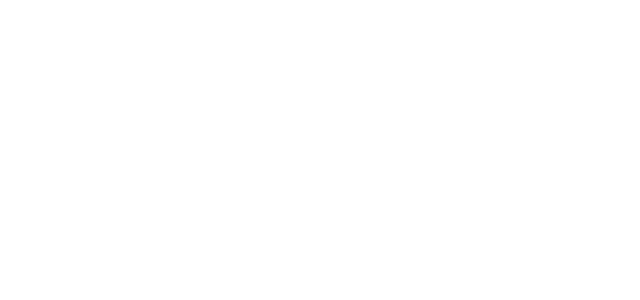
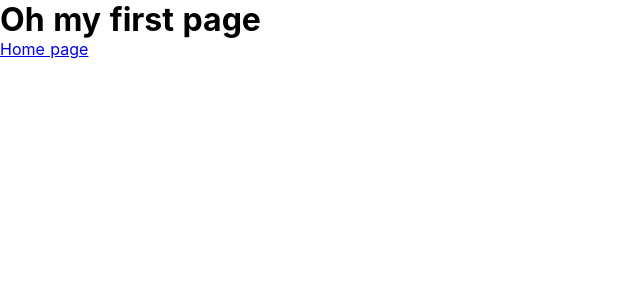
Before and after one commit to ton-tonton/get-nuxt-start, a Nuxt app: page /first-page in a window 1280 px wide. Before the commit this address had no page. Shown: the top 300 px of the page, without its empty margins (0-640 px from the left). Built offline with nearby package versions, Linux system fonts and the light colour scheme.

Commit message:
Add first page (#1)

```diff
--- /dev/null
+++ b/pages/first-page.vue
@@ -0,0 +1,6 @@
+<template>
+  <div>
+    <h1>Oh my first page</h1>
+    <nuxt-link to="/">Home page</nuxt-link>
+  </div>
+</template>
```
